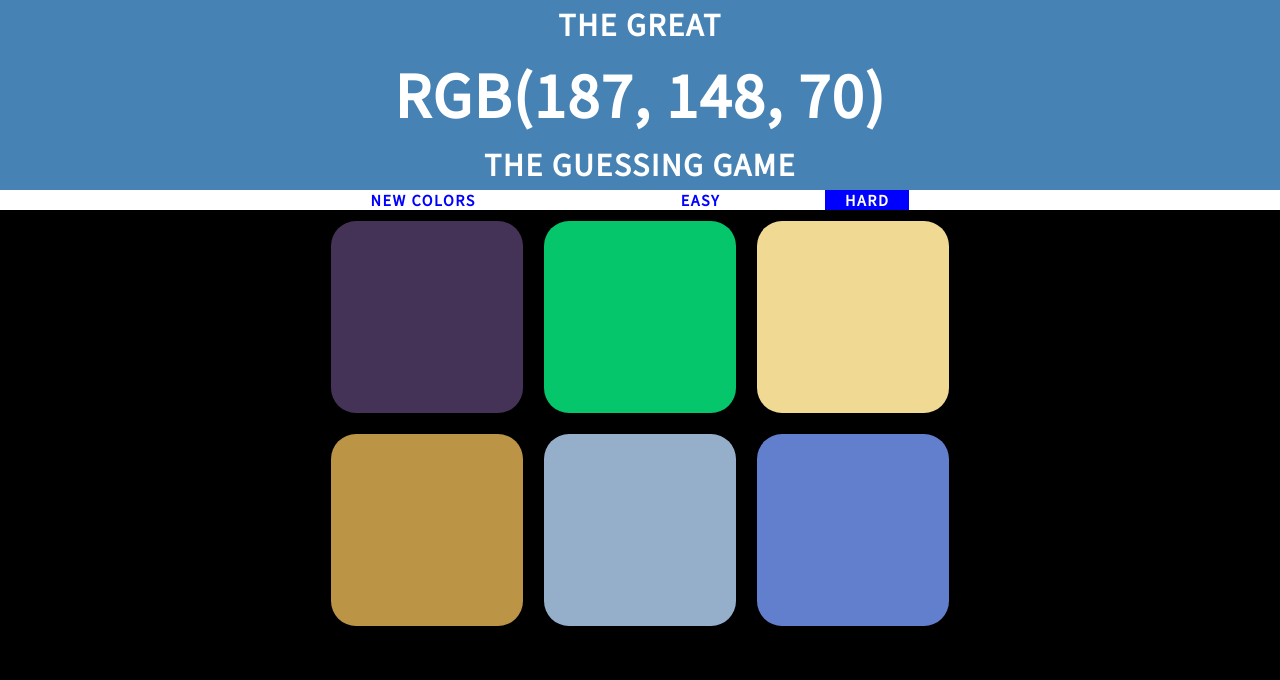
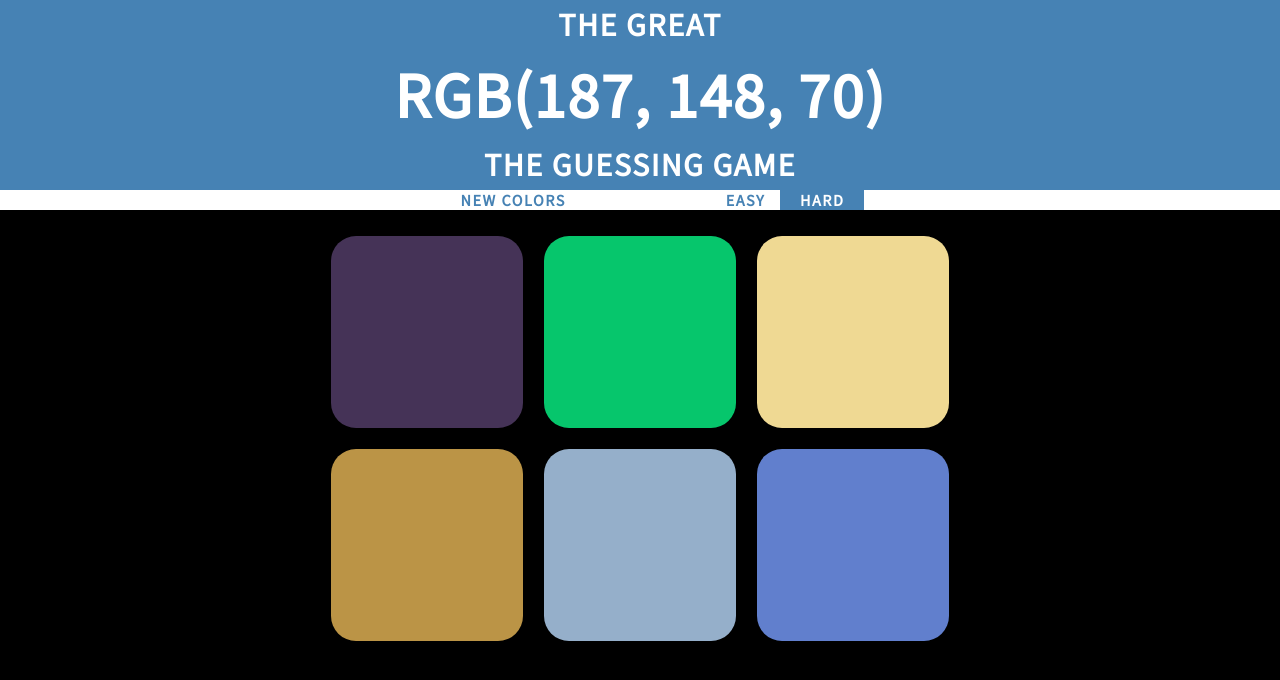
Before and after one commit to Muneeer/TheColorGame, a plain HTML site: page index.html in a window 1280 px wide. Drawn offline with Linux system fonts and the light colour scheme.

Commit message:
Update colorgame.css

```diff
--- a/colorgame.css
+++ b/colorgame.css
@@ -16,7 +16,7 @@ h1{
 #options{
 	text-align: center;
 	background-color: white;
-	color: blue;
+	color: steelblue;
 }
 span{
 	margin: 0px 50px;
@@ -28,10 +28,11 @@ span{
 	float: left;
 	margin: 1.66%;
 	border-radius: 25px;
+	transition: background-color 0.5s;
 }
 .container{
 	width: 50%;
-	margin: 0 auto;
+	margin: 15px auto;
 }
 #navv{
 	background-color: blue;
@@ -40,9 +41,11 @@ span{
 #newcolors, #easy, #hard:hover{
 	/*a:hover {*/
  	cursor:pointer;
+ 	transition: all 0.5s;
 }
 #clr{
 	font-size: 2em;
+	transition: all 3s;
 }
 /*#hard{
 	background-color: blue;
@@ -50,7 +53,10 @@ span{
 	padding: 0px 20px;
 }*/
 .changeit{
-	background-color: blue;
+	background-color: steelblue;
 	color: white;
 	padding: 0px 20px;
 }
+#easy, #hard{
+	margin: 5px;
+}
```
